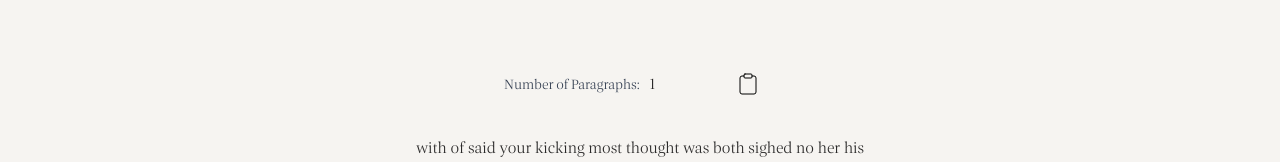
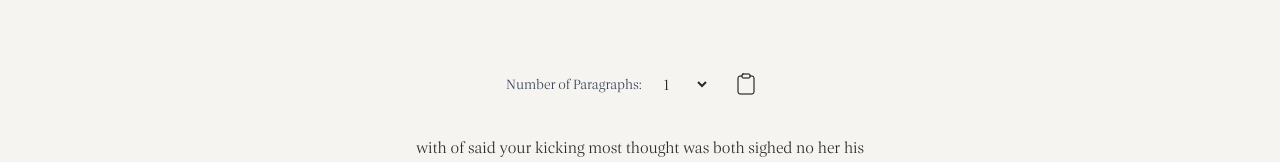
Before and after one commit to Wood-And-Horn-Studio/bronte-ipsum-generator-website, a Next.js app: page / in a window 1280 px wide. Shown: the top 162 px of the page. Built offline with nearby package versions, Linux system fonts and the light colour scheme.

Commit message:
feat: replace input with select for paragraph number selection

```diff
--- a/src/components/GenerateField.tsx
+++ b/src/components/GenerateField.tsx
@@ -36,15 +36,21 @@ export default function GenerateField() {
 		<div className="flex flex-col items-center justify-center w-full h-full p-4">
 			<div className="mt-4">
 				<div className='flex items-center justify-center gap-2 mb-4'>
-					<label className="block text-sm font-medium text-gray-700">Number of Paragraphs:</label>
-					<input
-						type="number"
+					<label className="block text-sm font-medium text-gray-700" htmlFor="paragraph-select">
+						Number of Paragraphs:
+					</label>
+					<select
+						id="paragraph-select"
 						value={paragraphNumber}
-						onChange={(e) => setParagraphNumber(Math.max(1, Math.min(5, Number(e.target.value))))}
-						min="1"
-						max="5"
-						className="w-16"
-					/>
+						onChange={(e) => setParagraphNumber(Number(e.target.value))}
+						className="w-15 px-2"
+					>
+						{[1, 2, 3, 4, 5].map((num) => (
+							<option key={num} value={num}>
+								{num}
+							</option>
+						))}
+					</select>
 					<button
 						aria-label='Copy to clipboard'
 						title='Copy to clipboard'
```
